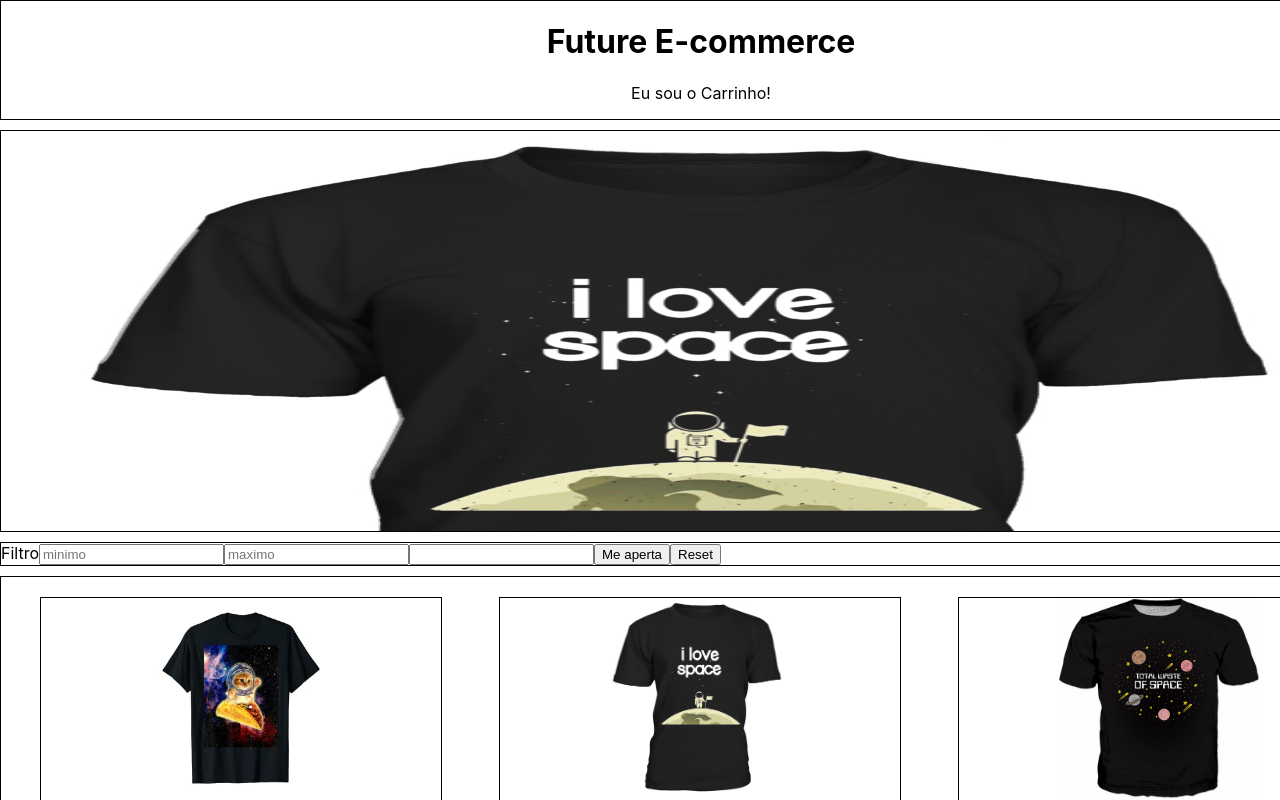
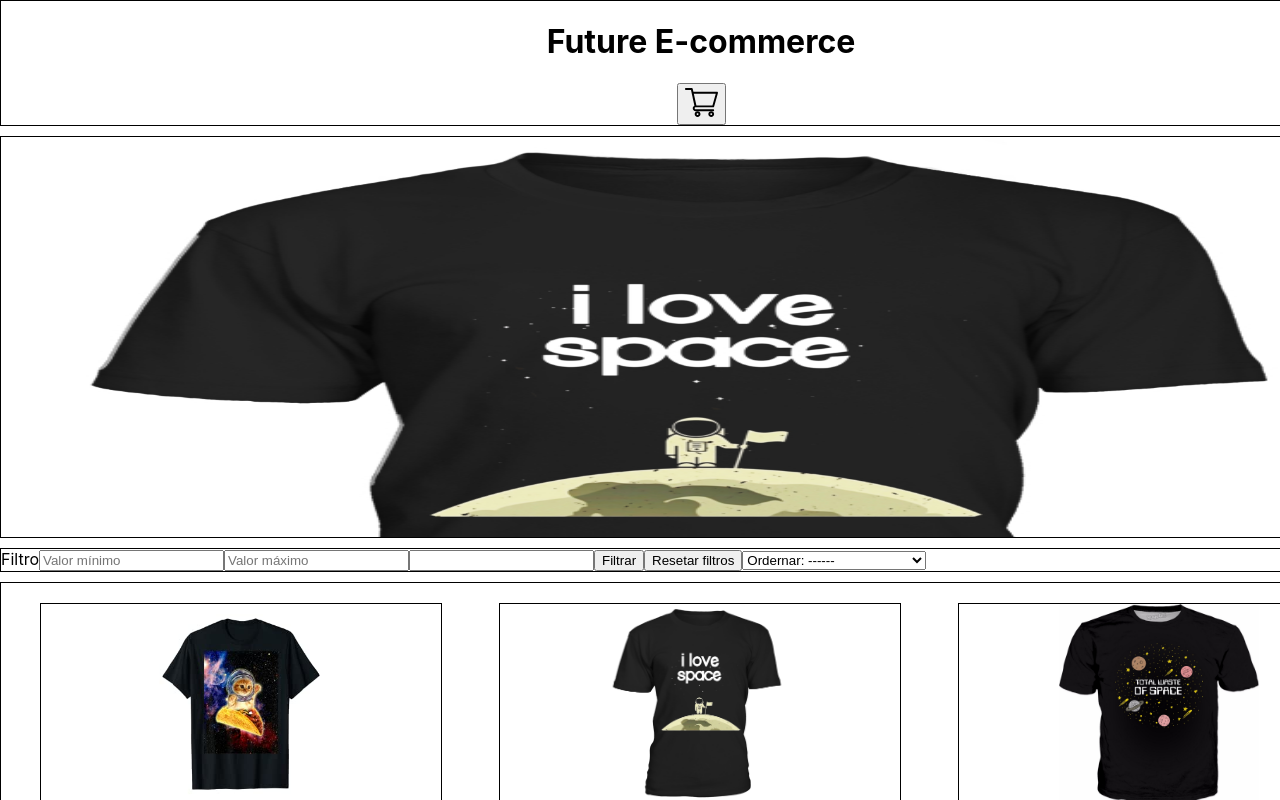
Before and after one commit to future4code/hamilton-futureECommerce2, a React (Create React App) app in the folder e-commerce/: page / in a window 1280 px wide. Shown: the top 800 px of the page. Built offline with nearby package versions, Linux system fonts and the light colour scheme.

Commit message:
Filtro escrito funcionando

```diff
--- a/e-commerce/src/App.js
+++ b/e-commerce/src/App.js
@@ -11,6 +11,13 @@ const Header = styled.header `
   margin: 0 auto;
   text-align: center;
 `
+const BotaoCarrinho = styled.button `
+
+`
+
+const Icone = styled.img `
+    width: 33px;
+`
 
 class App extends React.Component {
   constructor(props) {
@@ -18,20 +25,25 @@ class App extends React.Component {
 
     this.state = {
       valorMin: 0,
-      valorMax: 9999999999
+      valorMax: 9999999999,
+      valorInput: "",
+      filtroSelect: ""
     }
   }
 
+  // Altera os valores "valorMin" e "valorMax" do estado
   alteraValores = (valor1, valor2) => {
     if(valor1 !== "" && valor2 === "")
     {
       this.setState({
-        valorMin: valor1
+        valorMin: valor1,
+        valorMax: 9999999999
       })
     }
     else if (valor1 === "" && valor2 !== "")
     {
       this.setState({
+        valorMin: 0,
         valorMax: valor2
       })
     }
@@ -50,32 +62,48 @@ class App extends React.Component {
     }
   }
 
+  // Define o valor de "valorInput" no estado e depois passa ele como props "nome" para <ListaDeProdutos>
+  alteraInput = (valorDoInput) => {
+    if(valorDoInput === ""){
+      this.setState({valorDoInput: ""})
+    }
+    this.setState ({valorInput: valorDoInput})
+  }
+
+  alteraOrdem = (valorDoSelect) => {
+    this.setState({filtroSelect: valorDoSelect})
+    console.log(valorDoSelect)
+  }
+
+  chamaDivCarrinho = () => {
+    return <Carrinho/>
+  }
+
   render() {
 
     return (
       <div>
         <Header>
           <h1>Future E-commerce</h1>
-          <Carrinho>
-
-          </Carrinho>
+          <BotaoCarrinho onClick = {this.chamaDivCarrinho}><Icone src= {require("./Imagens/IconCarrinho.svg")}/></BotaoCarrinho>
         </Header>
 
-        <Carrossel>
+        <Carrossel/>
 
-        </Carrossel>
+        <Filtro funcao = {this.alteraValores} funcao2 = {this.alteraInput} funcao3 = {this.alteraOrdem}/>
 
-        <Filtro funcao = {this.alteraValores}>
-
-        </Filtro>
-
-        <ListaDeProdutos min = {this.state.valorMin} max = {this.state.valorMax}>
-
-        </ListaDeProdutos>
-
+        <ListaDeProdutos nome = {this.state.valorInput} min = {this.state.valorMin} max = {this.state.valorMax}/>
       </div>
     );
   }
 }
 
 export default App;
+
+//>>> FILTRA DO MAIOR PELO MENOR E VICE-VERSA
+
+// Onde começar? Como fazer?
+
+// É melhor ficar no <Filtro> ou na <ListaDeProdutos>?
+
+//>>> FAZER A SEÇÃO DO CARRINHO (float right e hidden)
--- a/e-commerce/src/components/Carrinho.js
+++ b/e-commerce/src/components/Carrinho.js
@@ -1,6 +1,15 @@
 import React from 'react';
 import styled from 'styled-components'
 import Produtos from './Produtos'
+
+const Teste = styled.div `
+    width: 500px;
+    heigth: 500px;
+    background-color: grey;
+    position: absolute;
+    z-index: 1;
+`
+
 
 class Carrinho extends React.Component {
     constructor(props) {
@@ -9,9 +18,9 @@ class Carrinho extends React.Component {
 
     render() {
         return (
-            <div>Eu sou o Carrinho!
-                <p>{this.props.valor}</p>
-            </div>
+            <Teste>
+
+            </Teste>
         )
     }
 }
--- a/e-commerce/src/components/Filtro.js
+++ b/e-commerce/src/components/Filtro.js
@@ -14,7 +14,9 @@ class Filtro extends React.Component {
 
         this.state = {
             valorMin: "",
-            valorMax: ""
+            valorMax: "",
+            valorInput: "",
+            filtroSelect: ""
           }
     }
 
@@ -26,23 +28,47 @@ class Filtro extends React.Component {
         this.setState({valorMax: event.target.value})
       }
 
+    // Transporta os valores para as funções via props
     onClickValores = () => {
-        this.props.funcao(this.state.valorMin, this.state.valorMax)
+        this.props.funcao(this.state.valorMin, this.state.valorMax) // Parâmetros para a função alteraValores via props no componente pai
+        this.props.funcao2(this.state.valorInput) // // Parâmetro para a função alteraInput via props no componente pai (app.js)
     }
 
+    // Faz o botão resetar os filtros
     onClickReset = () => {
         this.props.funcao(0, 9999999999)
+        this.props.funcao2("")
+    }
+
+    // Define o valor do estado "valorInput" de acordo com o valor que o usuário digita
+    onChangeInput = (event) => {
+        this.setState({valorInput: event.target.value})
+    }
+
+    onChangeSelect = (event) => {
+        this.setState({filtroSelect: event.target.value})
+    }
+
+    passaValorSelect = () => {
+        this.props.funcao3(this.state.filtroSelect)
+        console.log(this.state.filtroSelect)
     }
 
     render() {
         return (
             <ContainerFiltro>
                 <span>Filtro</span>
-                <input type= "Number" onChange = {this.onChangeMin} placeholder = {"minimo"}/>
-                <input type= "Number" onChange = {this.onChangeMax} placeholder = {"maximo"}/>
-                <input type= "text"/>
-                <button onClick= {this.onClickValores}>Me aperta</button>
-                <button onClick= {this.onClickReset}>Reset</button>
+                <input type= "Number" onChange = {this.onChangeMin} placeholder = {"Valor mínimo"}/>
+                <input type= "Number" onChange = {this.onChangeMax} placeholder = {"Valor máximo"}/>
+                <input type= "text" onChange = {this.onChangeInput}/>
+                <button onClick= {this.onClickValores}>Filtrar</button>
+                <button onClick= {this.onClickReset}>Resetar filtros</button>
+
+                <select value = {this.state.filtroSelect} onChange = {(this.onChangeSelect, this.passaValorSelect)}>
+                    <option value = "">Ordernar: ------</option>
+                    <option value = "decrescente">Ordenar: valor decrescente</option>
+                    <option value = "crescente">Ordenar: valor crescente</option>
+                </select>
             </ContainerFiltro>
         )
     }
--- a/e-commerce/src/components/ListaDeProdutos.js
+++ b/e-commerce/src/components/ListaDeProdutos.js
@@ -82,7 +82,9 @@ class ListaDeProdutos extends React.Component {
 
     render() {
         const produtosFiltrados = this.state.produtos.filter(produto => {
-            return produto.valor >= this.props.min && produto.valor <= this.props.max
+            return produto.valor >= this.props.min && produto.valor <= this.props.max && produto.nome.includes(this.props.nome)
+            // Tenho que tentar entender o que eu fiz aqui, mas deu certo :P
+            // Agora também filtra pelo nome do produto
         })
 
         return (
```
Also changed, not shown: e-commerce/src/Imagens/IconCarrinho.svg (added).
